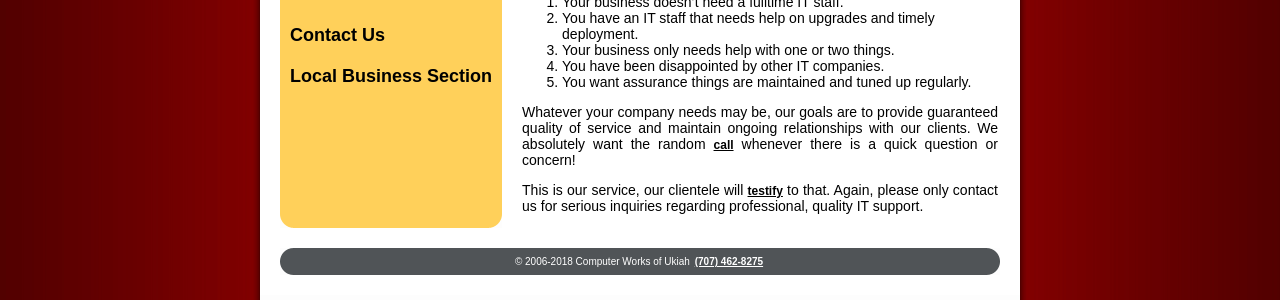
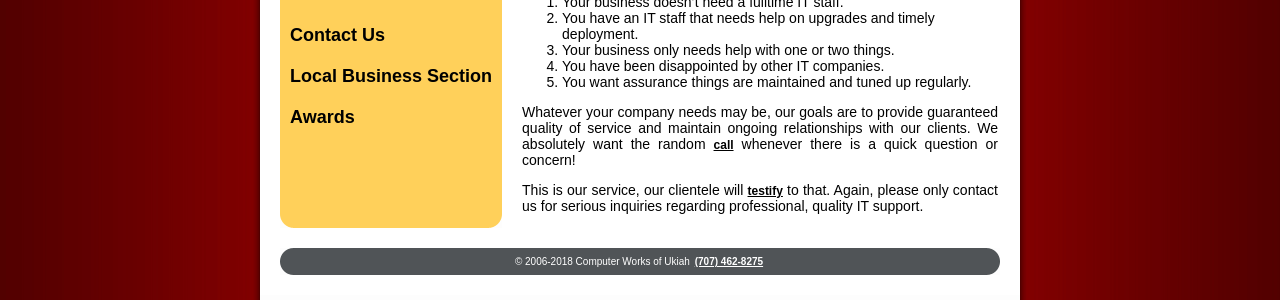
Before and after one commit to ukiahcomputerworks/computerworksofukiah.com, a Jekyll site: the page built from index.html, in a window 1280 px wide. Shown: the part 479-779 px from the top of the page. Built offline with Jekyll 4.4.1, drawn with Linux system fonts in a browser that asks for light colours.

Commit message:
Update default.html

```diff
--- a/_layouts/default.html
+++ b/_layouts/default.html
@@ -23,6 +23,7 @@
                     <div class="sidebar-button"><a href="/certifications/" title="Education and Experience">Certifications</a></div>
                     <div class="sidebar-button"><a href="/contact/" title="Submit A Request For Service!">Contact Us</a></div>
                     <div class="sidebar-button"><a href="/local/">Local Business Section</a></div>
+                    <div class="sidebar-button"><a href="/awards/" title="Ukiah Award Program">Awards</a></div>
                   </div>
                 </div>
               </div>
```
